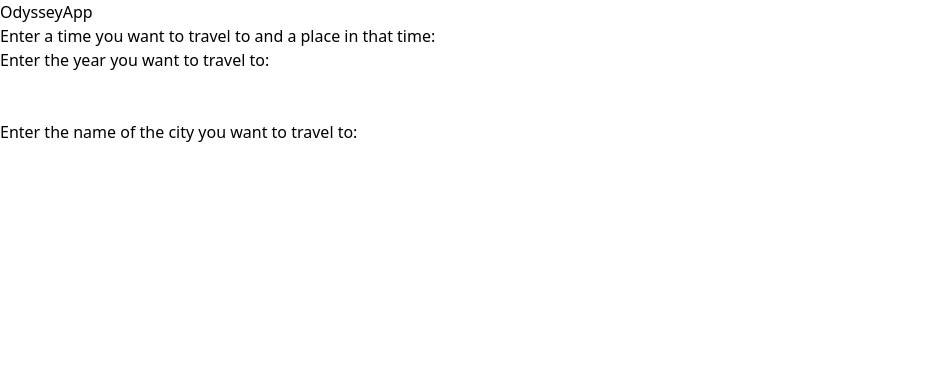
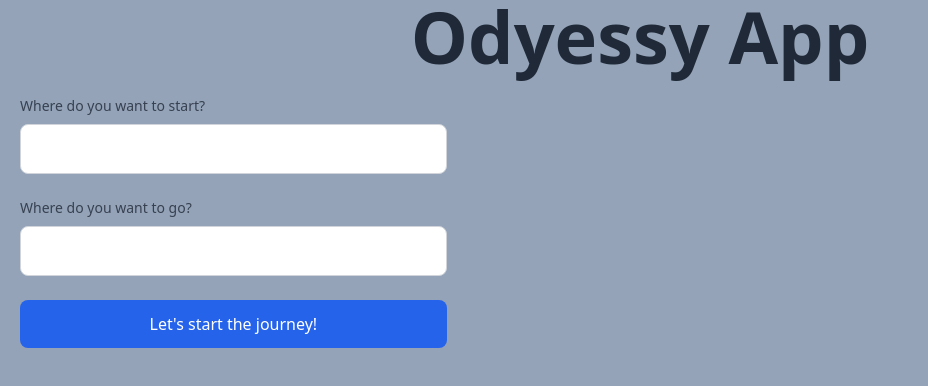
Before and after one commit to Samwel-SE/HackShef10SBRV, a plain HTML site: page index.html in a window 1280 px wide. Shown: the whole page, without its empty margins (0-928 px from the left). Drawn offline with nearby package versions, Linux system fonts and the light colour scheme.

Commit message:
Created UI

```diff
--- a/index.html
+++ b/index.html
@@ -6,18 +6,43 @@
     <title>OddsseyApp</title>
     <script src="https://cdn.tailwindcss.com"></script>
 </head>
-<body>
-    <h1>
-        OdysseyApp
-    </h1>
-    <h2>Enter a time you want to travel to and a place in that time: </h2>
+<body class="bg-slate-400">
+    <div>
+        <div>
+            <h1 class="text-7xl font-bold text-gray-800 mb-6 text-center">Odyessy App</h1>
+            <form class="space-y-6 w-1/3 ml-5">
+                <!-- First Input Field -->
+                <div>
+                    <label for="text" class="block text-sm font-medium text-gray-700 mb-2">
+                        Where do you want to start?
+                    </label>
+                    <input
+                        type="text"
+                        id="start"
+                        class="w-full px-4 py-3 border border-gray-300 rounded-lg focus:ring-2 focus:ring-blue-500 focus:border-blue-500 transition-all duration-200 outline-none"
+                    >
+                </div>
 
-    <h3>Enter the year you want to travel to: </h2>
-    <input type="text" name="timeInput"><br><br>
+                <!-- Second Input Field -->
+                <div>
+                    <label for="text" class="block text-sm font-medium text-gray-700 mb-2">
+                        Where do you want to go?
+                    </label>
+                    <input
+                        id="end"
+                        class="w-full px-4 py-3 border border-gray-300 rounded-lg focus:ring-2 focus:ring-blue-500 focus:border-blue-500 transition-all duration-200 outline-none"
+                    >
+                </div>
 
-    <h3>Enter the name of the city you want to travel to: </h3>
-    <input type="text" name="cityInput"><br><br>
-
-
+                <!-- Submit Button -->
+                <button
+                    type="submit"
+                    class="w-full bg-blue-600 hover:bg-blue-700 text-white font-medium py-3 px-4 rounded-lg transition-colors duration-200 focus:ring-2 focus:ring-blue-500 focus:ring-offset-2"
+                >
+                    Let's start the journey!
+                </button>
+            </form>
+        </div>
+    </div>
 </body>
 </html>
```
